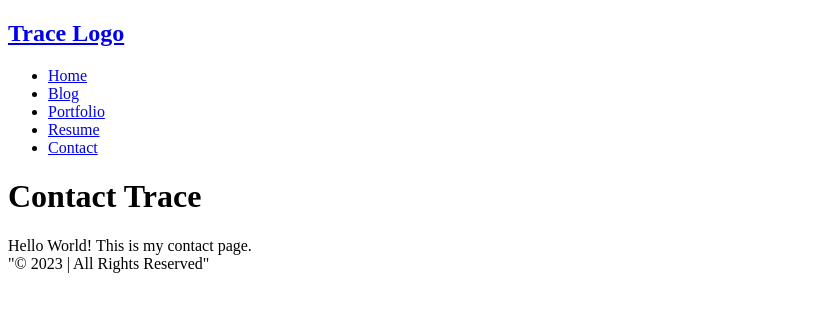
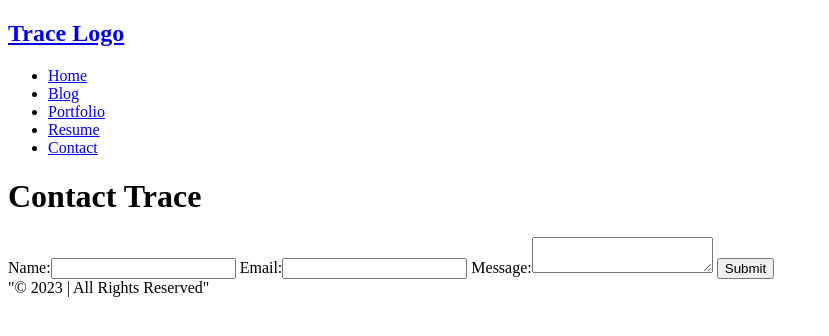
Before and after one commit to tmacias21/tmacias21.github.io, a plain HTML site: page contact.html in a window 1280 px wide. Shown: the whole page, without its empty margins (0-829 px from the left). Drawn offline with Linux system fonts and the light colour scheme.

Commit message:
feat: add contact form, tweaked photo  to blog.html and index.html and contact.html and portfolio.html and resume.html

```diff
--- a/contact.html
+++ b/contact.html
@@ -16,7 +16,12 @@
       </nav>
     <main>
         <h1 class="page-title">Contact Trace</h1>
-        Hello World! This is my contact page.
+        <form id="contact-form">
+            Name:<input id="name" type="text">
+            Email:<input id="email" type="email">
+            Message:<textarea></textarea>
+            <input type="submit">
+        </form>
     </main>
     <footer class="footer">"© 2023 <Trace's Webpage> | All Rights Reserved"</footer>
   </body>
```
Also changed, not shown: index.html (+1 -1 lines).
